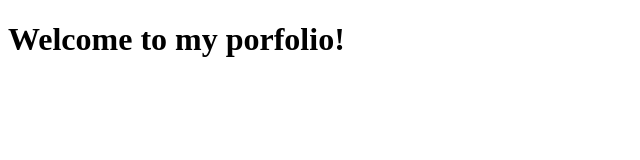
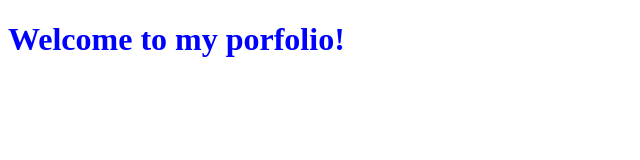
Before and after one commit to goodgomez/PersonalPortfolio-dgm1600-, a plain HTML site: page index.html in a window 1280 px wide. Shown: the whole page, without its empty margins (0-640 px from the left). Drawn offline with Linux system fonts and the light colour scheme.

Commit message:
Added and linked css

```diff
--- a/index.css
+++ b/index.css
@@ -0,0 +1,3 @@
+h1 {
+    color: blue;
+}
--- a/index.html
+++ b/index.html
@@ -5,6 +5,8 @@
     <meta name="viewport" content="width=device-width, initial-scale=1.0">
     <meta http-equiv="X-UA-Compatible" content="ie=edge">
     <title>Document</title>
+    <link rel="stylesheet" href="index.css">
+<title>Jeffrey's Portfolio</title>
 </head>
 <body>
     <h1>Welcome to my porfolio!</h1>
```
